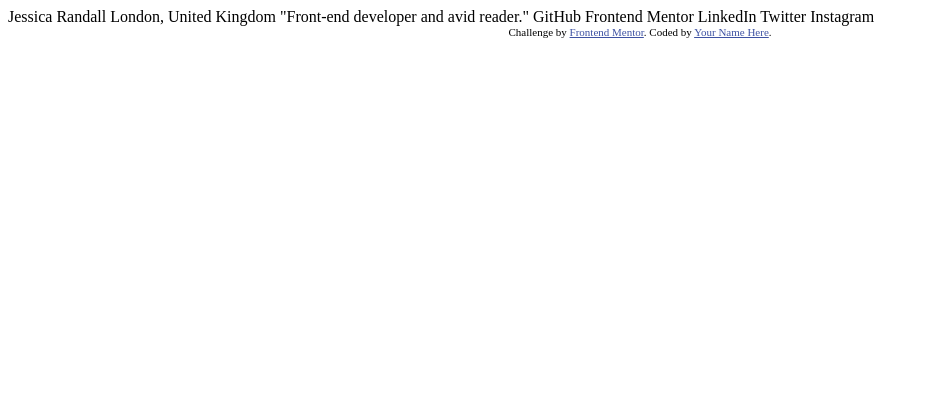
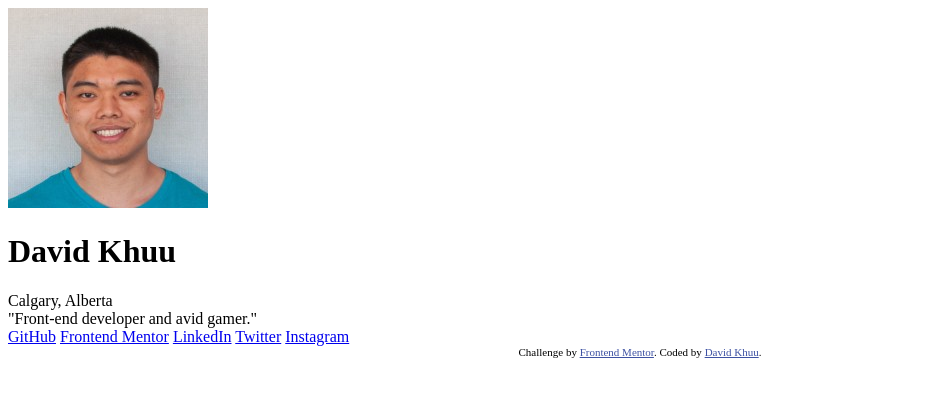
Before and after one commit to davidkhuu/frontend-mentor-social-links-profile, a plain HTML site: page index.html in a window 1280 px wide. Shown: the whole page, without its empty margins (0-929 px from the left). Drawn offline with Linux system fonts and the light colour scheme.

Commit message:
Wrap content with div tags for styling

```diff
--- a/index.html
+++ b/index.html
@@ -16,19 +16,24 @@
 </head>
 <body>
 
-  Jessica Randall
-  London, United Kingdom
-  "Front-end developer and avid reader."
+  <div class="container">
+    <div class="card">
+      <img class="avatar" src="./assets/images/avatar-david.jpg" alt="Picture of David" />
+      <h1>David Khuu</h1>
+      <div class="location">Calgary, Alberta</div>
+      <div class="short-bio">"Front-end developer and avid gamer."</div>
 
-  GitHub
-  Frontend Mentor
-  LinkedIn
-  Twitter
-  Instagram
+      <a class="social-link" href="https://github.com/davidkhuu">GitHub</a>
+      <a class="social-link" href="https://www.frontendmentor.io/profile/davidkhuu">Frontend Mentor</a>
+      <a class="social-link" href="https://www.linkedin.com/in/davidkhuu/">LinkedIn</a>
+      <a class="social-link" href="https://twitter.com/DavidKhuu">Twitter</a>
+      <a class="social-link" href="https://www.instagram.com/davidkhuu/">Instagram</a>
+    </div>
 
-  <div class="attribution">
-    Challenge by <a href="https://www.frontendmentor.io?ref=challenge" target="_blank">Frontend Mentor</a>.
-    Coded by <a href="#">Your Name Here</a>.
+    <div class="attribution">
+      Challenge by <a href="https://www.frontendmentor.io?ref=challenge" target="_blank">Frontend Mentor</a>.
+      Coded by <a href="https://github.com/davidkhuu">David Khuu</a>.
+    </div>
   </div>
 </body>
 </html>
```
